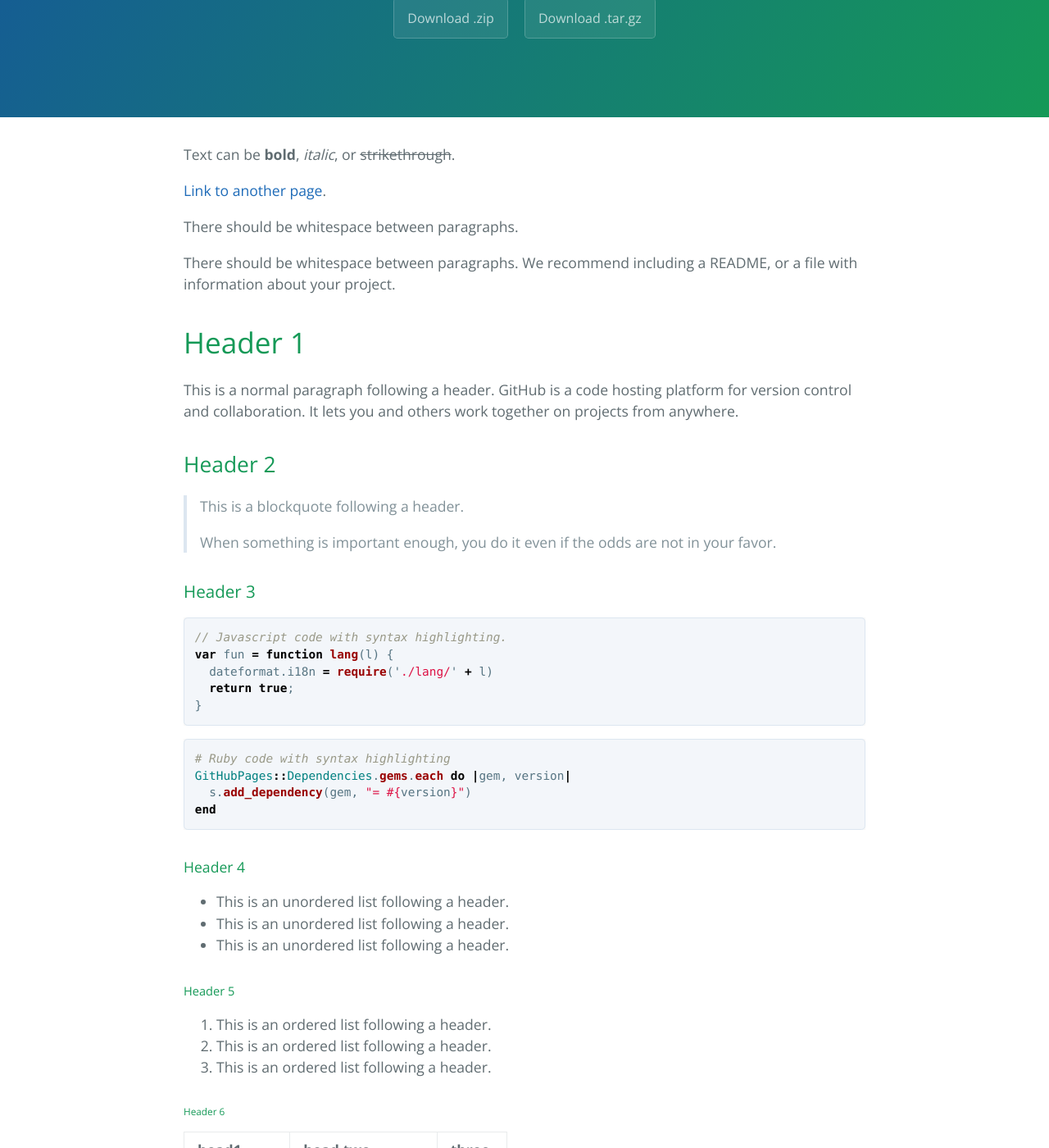
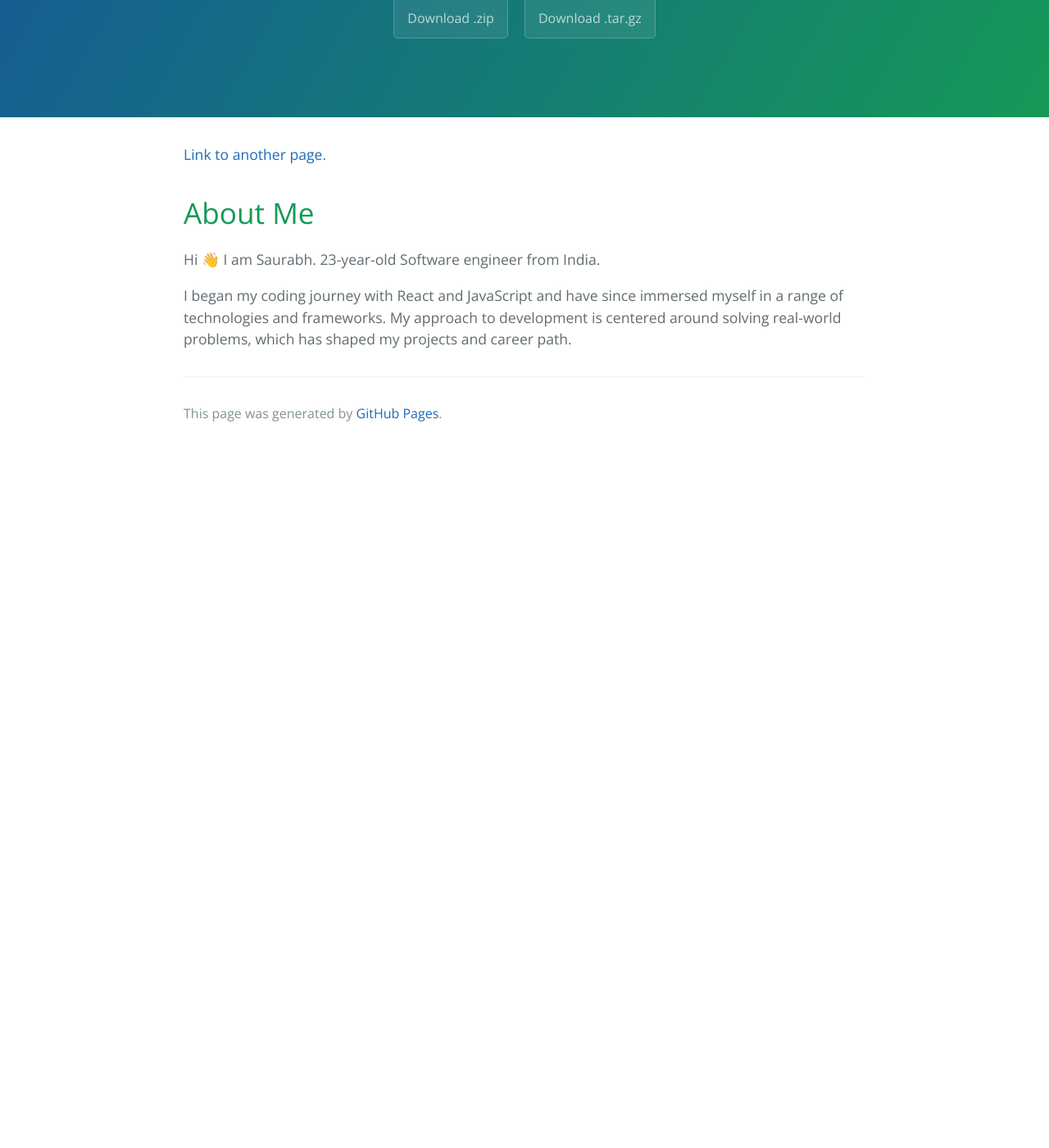
Before and after one commit to singh1203/singh1203.github.io, a Jekyll site: the page built from index.md, in a window 1280 px wide and 1400 px high, scrolled down 270 px. Shown: the whole window at 82% size. Built offline with Jekyll 4.4.1, drawn with Linux system fonts in a browser that asks for light colours; after the commit the page ends 900 px from its top, so only the background shows below that; some of the changed text lies outside the part shown.

````diff
--- a/_config.yml
+++ b/_config.yml
@@ -1,5 +1,5 @@
 title: Saurabh Kumar Singh
-description: I am a software engineer with a passion for building scalable and reliable Software. Currently, I am contrubuting to Open Source
+description: I am a software engineer with a passion for building scalable and reliable Software. Currently, I am contrubuting to Open Source Software
 show_downloads: true
 google_analytics:
 theme: jekyll-theme-cayman
--- a/index.md
+++ b/index.md
@@ -2,17 +2,19 @@
 layout: default
 ---
 
-Text can be **bold**, _italic_, or ~~strikethrough~~.
-
 [Link to another page](./another-page.html).
 
-There should be whitespace between paragraphs.
+# About Me
 
-There should be whitespace between paragraphs. We recommend including a README, or a file with information about your project.
+Hi 👋 I am Saurabh. 23-year-old Software engineer from India.
 
-# Header 1
+I began my coding journey with React and JavaScript and have since immersed myself in a range of technologies and frameworks.
+My approach to development is centered around solving real-world problems, which has shaped my projects and career path.
 
-This is a normal paragraph following a header. GitHub is a code hosting platform for version control and collaboration. It lets you and others work together on projects from anywhere.
+
+<!--
+
+Text can be **bold**, _italic_, or ~~strikethrough~~.
 
 ## Header 2
 
@@ -121,3 +123,4 @@ Long, single-line code blocks should not wrap. They should horizontally scroll i
 ```
 The final element.
 ```
+-->
````
Also changed, not shown: docker-compose.yml (added, +9 -0 lines), 1 other file.
